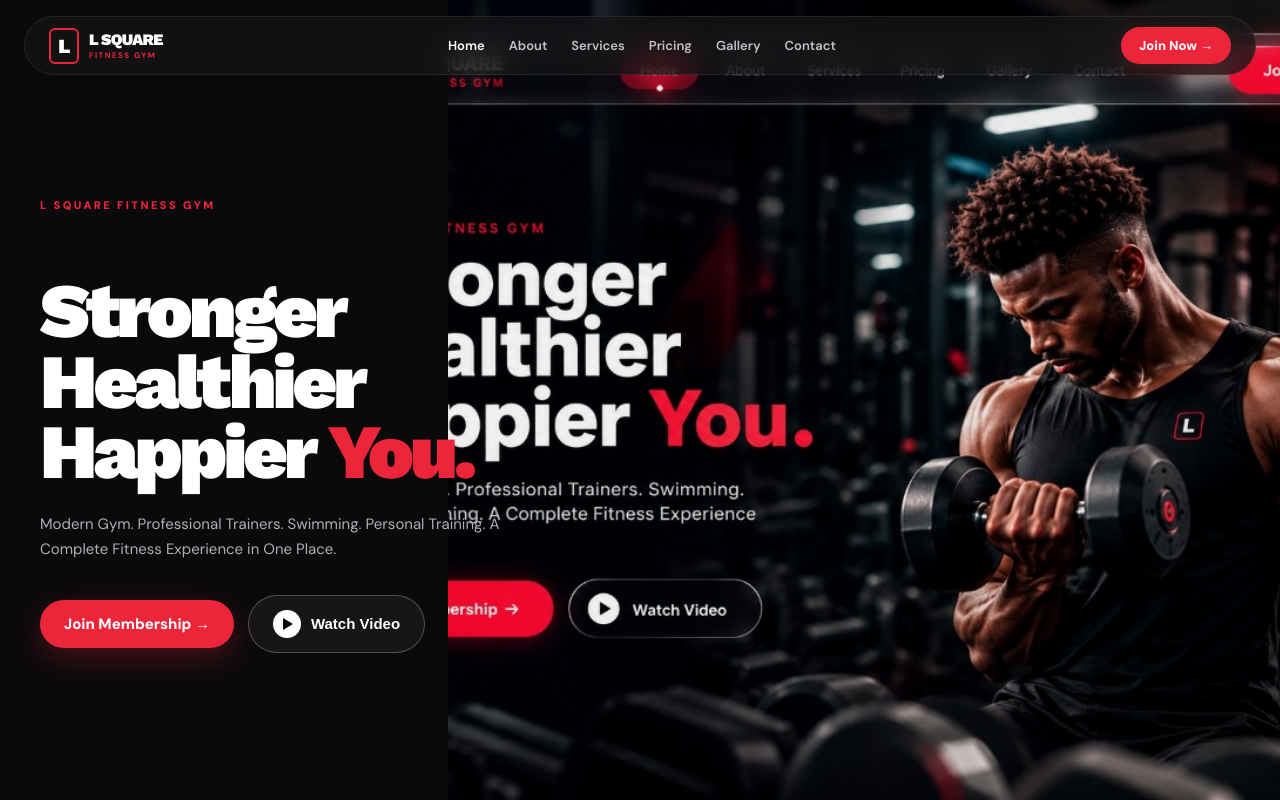
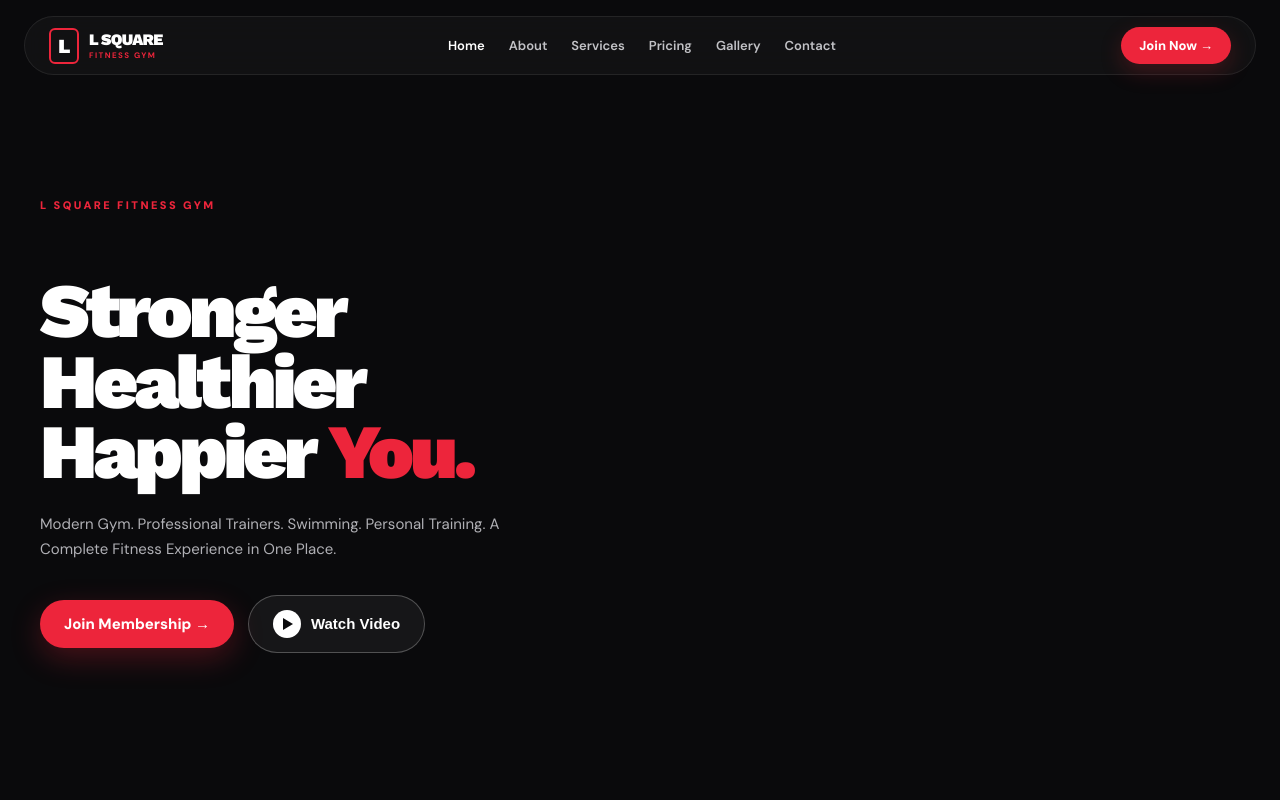
Before and after one commit to Collins44-mark/Lsquare-Gym, a Next.js app: page / in a window 1280 px wide. Shown: the top 800 px of the page. Built offline with nearby package versions, Linux system fonts and the light colour scheme.

Commit message:
remove hero background athlete image
Co-authored-by: Cursor <cursoragent@cursor.com>

```diff
--- a/app/page.tsx
+++ b/app/page.tsx
@@ -6,8 +6,7 @@ export default function HomePage() {
     <>
       {/* Hero */}
       <section aria-label="Hero" style={{position:'relative',minHeight:'100vh',display:'flex',alignItems:'center',background:'#0a0a0c',overflow:'hidden'}}>
-        {/* Background athlete image right */}
-        <img src="/hero-athlete.jpg" alt="Athlete" loading="eager" style={{position:'absolute',top:0,right:0,width:'65%',height:'100%',objectFit:'cover',objectPosition:'center 20%',opacity:0.95,zIndex:1}} />
+        {/* Background removed per request */}
 
         <div style={{position:'relative',zIndex:10,maxWidth:1200,margin:'auto',padding:'140px 30px 100px',width:'100%',display:'grid',gridTemplateColumns:'1fr 1fr',gap:60,alignItems:'center'}}>
           {/* Left content */}
```
